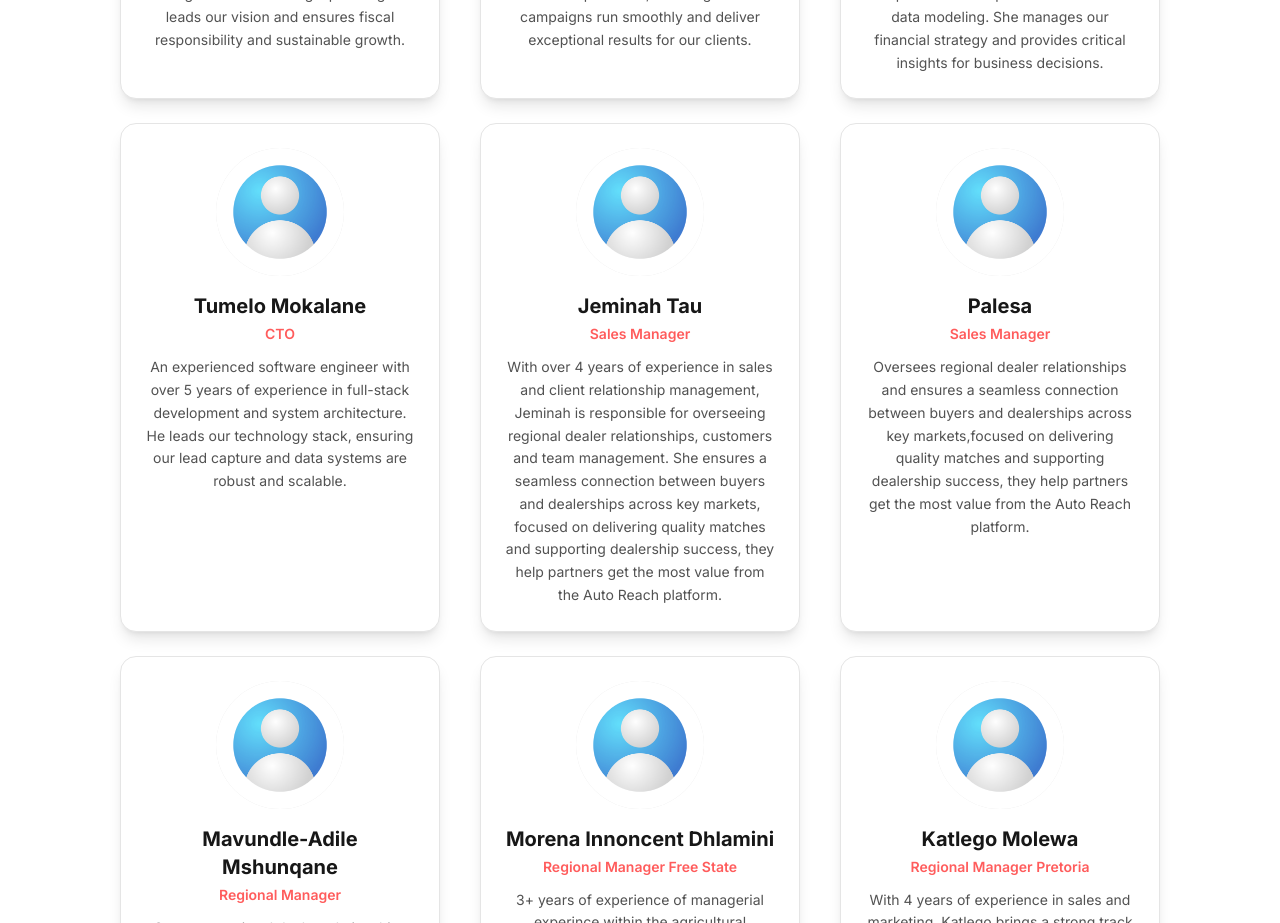
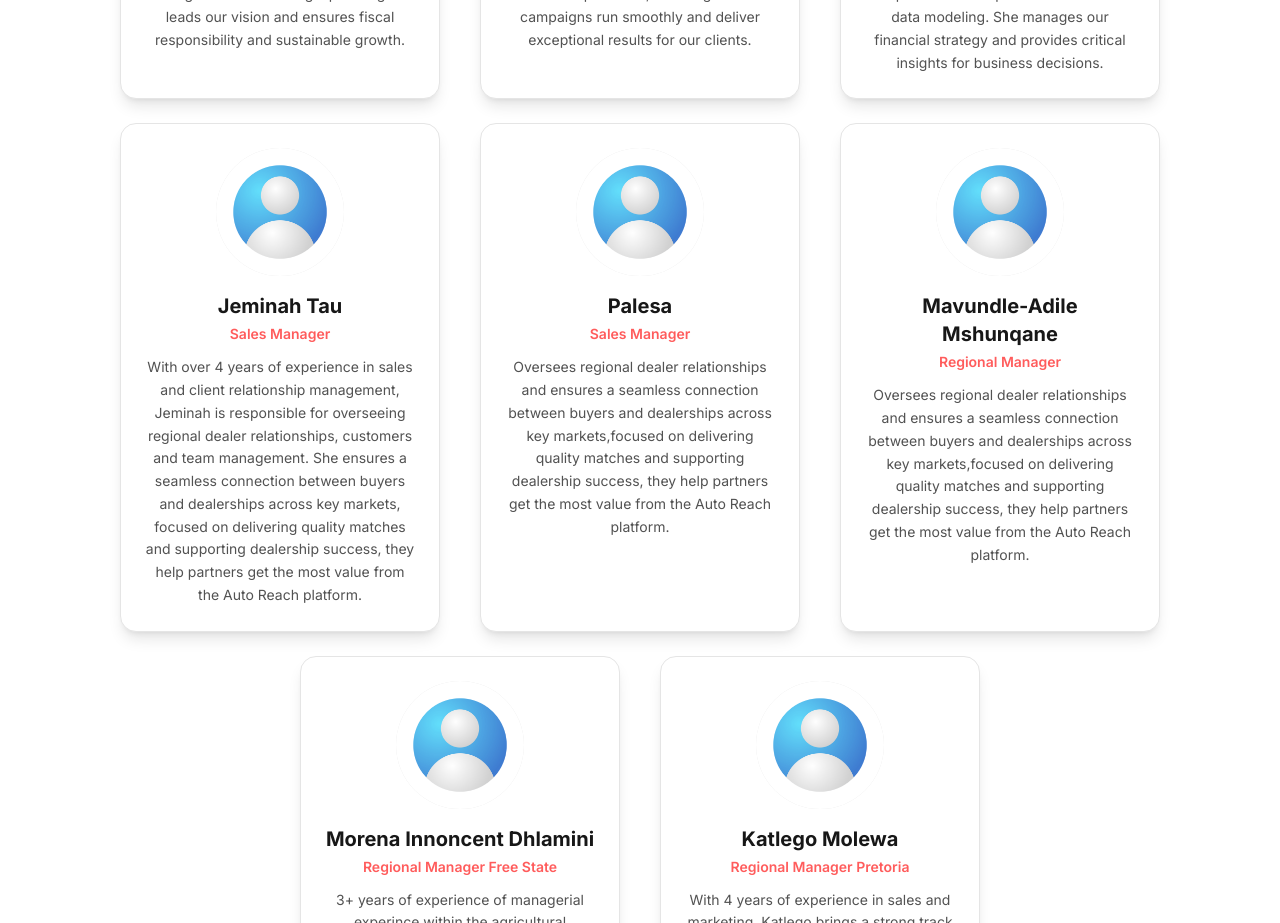
Before and after one commit to codedbytumelo/auto-reach-innovations, a Next.js app: page / in a window 1280 px wide. Shown: the part 4400-5323 px from the top of the page. Built offline with nearby package versions, Linux system fonts and the light colour scheme.

Commit message:
Added changes to Teams.tsx

```diff
--- a/src/sections/Teams.tsx
+++ b/src/sections/Teams.tsx
@@ -32,13 +32,6 @@ const teamMembers: TeamMember[] = [
     name: "Keleabetswe Mahuma",
     role: "CFO",
     description: "An experienced mathematician and financial analyst with over 5 years of experience in corporate finance and data modeling. She manages our financial strategy and provides critical insights for business decisions.",
-    imageSrc: "/assets/images/team/profile.jpg",
-  },
-  {
-    id: "tumelo-mokalane",
-    name: "Tumelo Mokalane",
-    role: "CTO",
-    description: "An experienced software engineer with over 5 years of experience in full-stack development and system architecture. He leads our technology stack, ensuring our lead capture and data systems are robust and scalable.",
     imageSrc: "/assets/images/team/profile.jpg",
   },
   {
```
